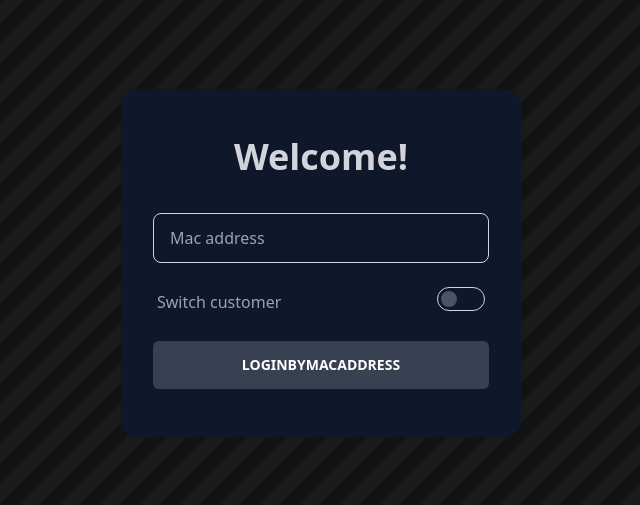
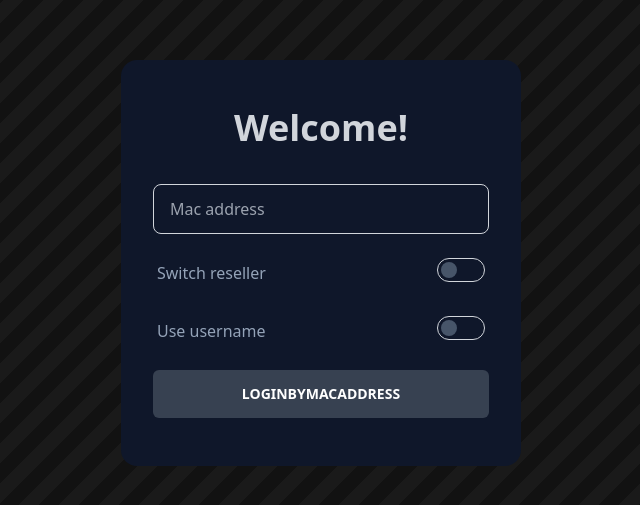
Before and after one commit to CodeMaster1022/Careium-AI, a React (Vite) app: page / in a window 1280 px wide. Shown: the part 137-642 px from the top of the page, without its empty margins (319-959 px from the left). Built offline with nearby package versions, Linux system fonts and the light colour scheme.

Commit message:
role chaged

```diff
--- a/src/pages/LoginPage.tsx
+++ b/src/pages/LoginPage.tsx
@@ -10,7 +10,7 @@
 import "../CSS/sendButton.css";
 export default function LoginPage() {
   const [method, setMethod] = useState(0);
-  const [selectMember, setSelectMember] = useState(false);
+  const [selectMember, setSelectMember] = useState(true);
   const dispatch = useDispatch<AppDispatch>(); // Use typed dispatch
   const [macAddress, setMacAddress] = useState("");
   const [username, setUsername] = useState("");
```
